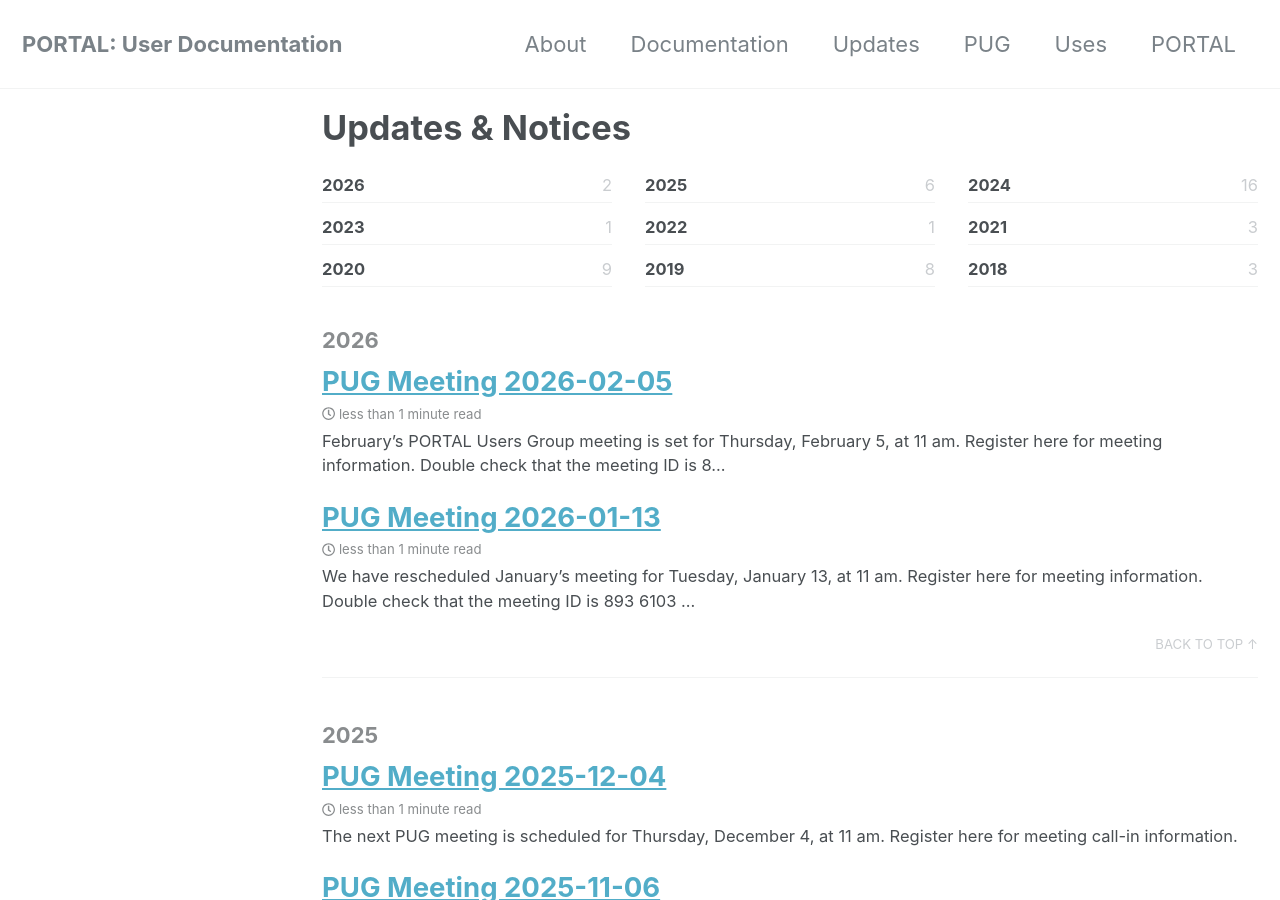
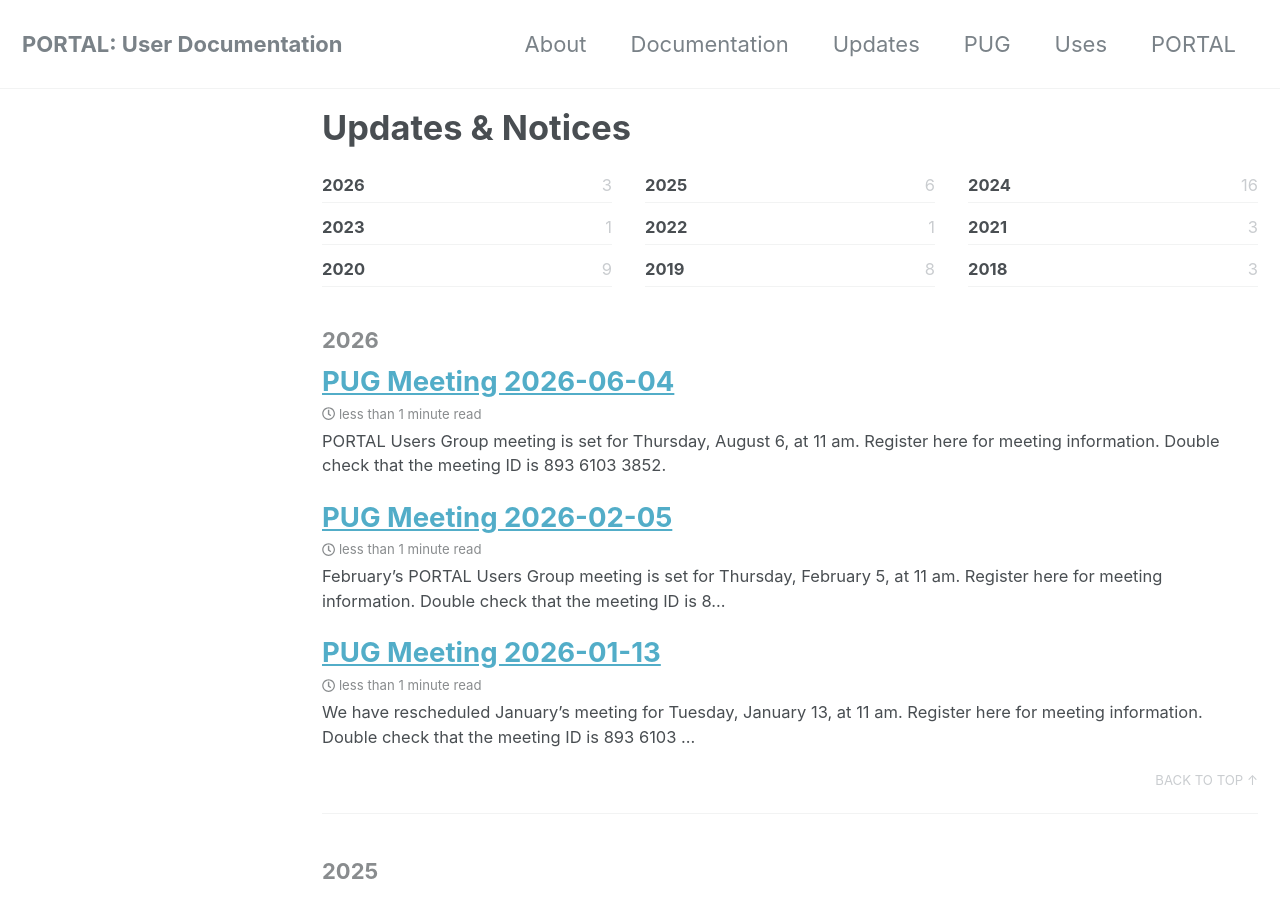
Before and after one commit to adus/portal-documentation, a Jekyll site: the page built from _pages/updates-notices.md, in a window 1280 px wide and 900 px high. Built offline with Jekyll 4.4.1, drawn with Linux system fonts in a browser that asks for light colours; nearby versions of some CDN libraries.

Commit message:
new pug post for aug

```diff
--- /dev/null
+++ b/_posts/2026-08-05-pug-aug.md
@@ -0,0 +1,20 @@
+---
+title: "PUG Meeting 2026-06-04"
+tags:
+  - notices
+---
+
+PORTAL Users Group meeting is set for Thursday, August 6, at 11 am. [Register here for meeting information.](https://pdx.zoom.us/meeting/register/kaOYtThwSUaT5lcrW3oAkQ) Double check that the meeting ID is 893 6103 3852.
+
+__Agenda__
+- General Updates & Announcements:
+    - Upcoming workshop on version control and project management using git and GitHub.
+        - Date/Time: Aug 20 & 21, 1-5pm
+        - Location: Engineering Building Rm 315, 1930 SW 4th Ave; and online
+        - General registration, $75; Non-profit and CBO, $25; PSU students, $10; [link here](https://commerce.cashnet.com/pdxTREC).
+        - TransPort member agencies and affiliated CBO registration [here](https://docs.google.com/forms/d/e/1FAIpQLSfR4Qxbp_ae16S_o8azr7Zso5JqsMz8-gOKR4kFM_U_Tnix0w/viewform).
+        - NOTE: We strongly encourage in-person participation, especially on the first day.
+-   Failure Management project updates.
+-   BikePed Portal: new feature of adding a detector change log.
+
+ Sign-up to receive monthly updates about PORTAL and BikePed Portal [here](https://share.hsforms.com/1RAfypg6SRDOl3DWUaYgvNw4bv60).
```
Also changed, not shown: _documents_pug/2026-06-04-pug-june.md (+1 -1 lines).
